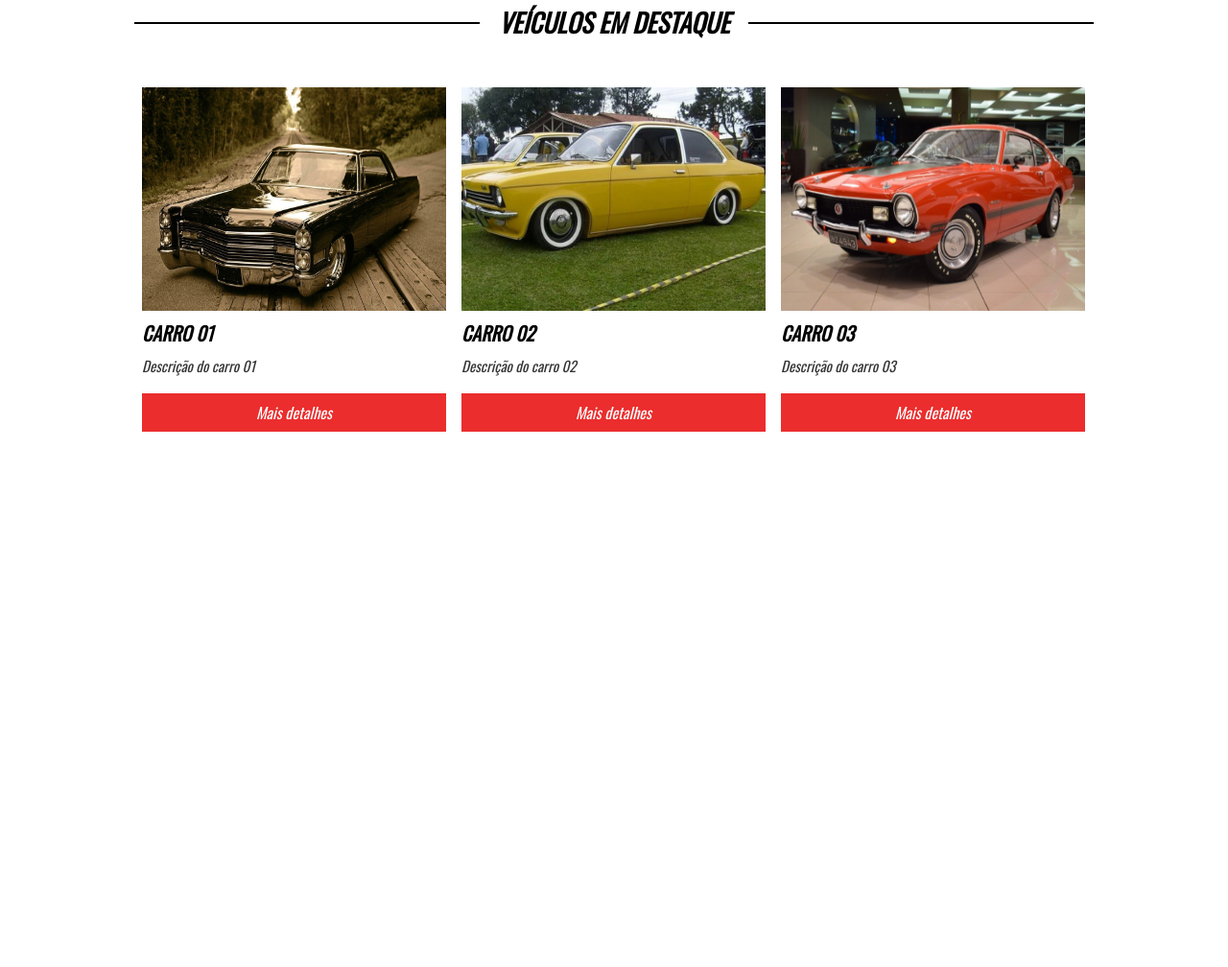
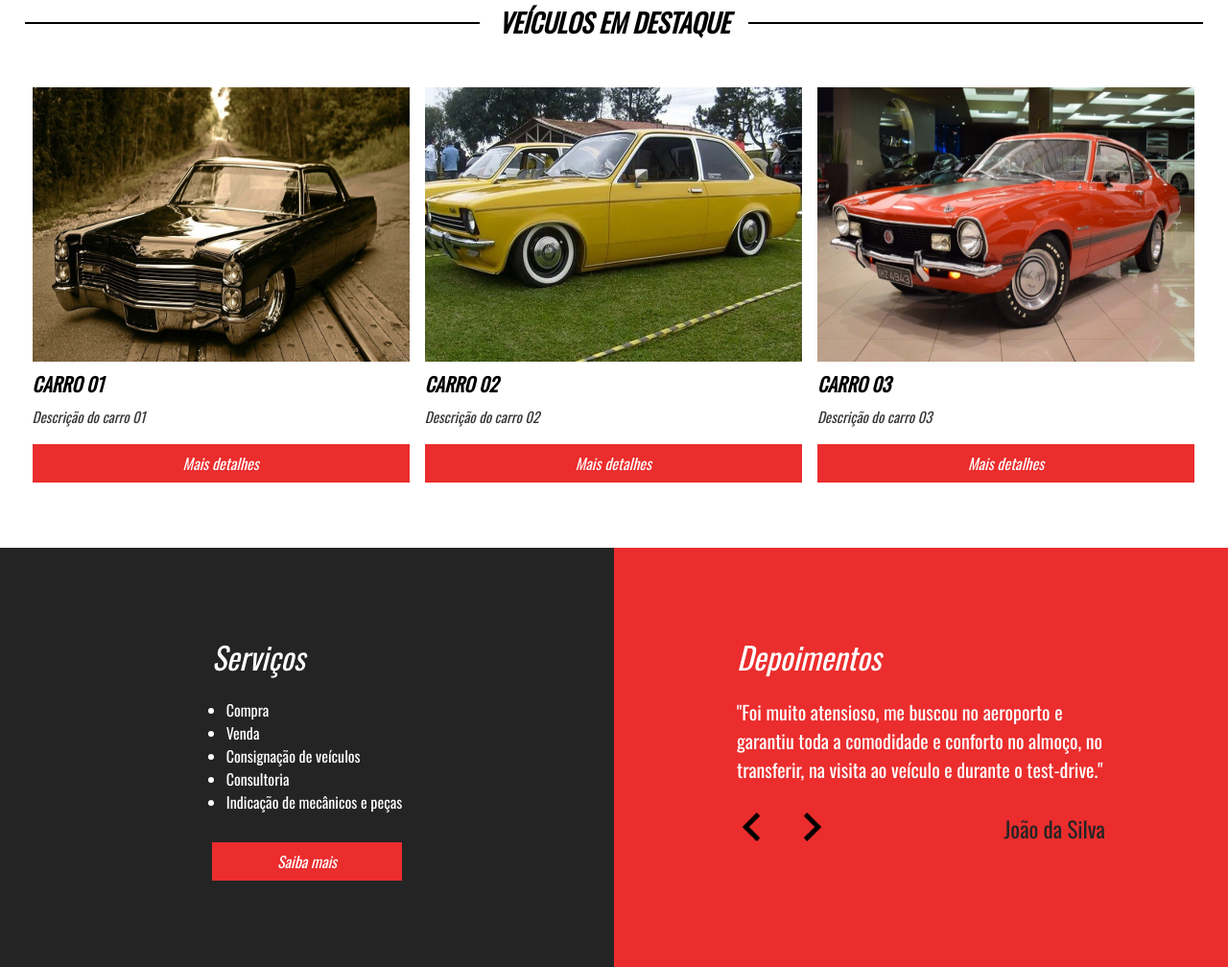
Before and after one commit to diansleyfl/landing-page-loja-carros, a plain HTML site: page index.html in a window 1280 px wide. Shown: the part 817-1825 px from the top of the page at 96% size. Before the commit the page ends 1405 px from the top, so only its background shows below. Drawn offline with nearby package versions, Linux system fonts and the light colour scheme; files whose address does not match are found by name.

Commit message:
criação section servicos-descricao

```diff
--- a/assets/css/style.css
+++ b/assets/css/style.css
@@ -188,11 +188,11 @@ section.banner {
 }
 
 section.veiculos-destaque {
-    padding: 90px 2%;
+    padding: 90px 2% 20px 2%;
 }
 
 section.veiculos-destaque .line-titulo {
-    max-width: 1000px;
+    max-width: 1400px;
     margin: 0 auto;
     position: relative;
     text-align: center;
@@ -218,7 +218,7 @@ section.veiculos-destaque .line-titulo > h2 {
 }
 
 section.veiculos-destaque .container {
-    max-width: 1000px;
+    max-width: 1400px;
     padding: 40px 0;
 }
 
@@ -267,6 +267,95 @@ section.veiculos-destaque .container {
 .vitrine-destaque a:hover {
     background-color: #cc1e1e;
 }
+
+.servicos-descricao {
+    display: flex;
+}
+
+.half1 {
+    width: 50%;
+    padding: 90px 0;
+    background-color: #242424;
+    color: white;
+    text-align: center;
+}
+
+.half1-wrapper {
+    display: inline-block;
+    text-align: left;
+}
+
+.half1-wrapper h2 {
+    font-weight: normal;
+    font-style: italic;
+    font-size: 32px;
+}
+
+.half1-wrapper ul {
+    margin-top: 20px;
+}
+
+.half1-wrapper li {
+    margin-left: 15px;
+}
+
+.btn1 {
+    margin-top: 30px;
+    color: white;
+    font-style: italic;
+    font-size: 16px;
+    width: 100%;
+    display: block;
+    line-height: 40px;
+    background-color: #EB2D2D;
+    text-decoration: none;
+    text-align: center;
+}
+
+.half2 {
+    width: 50%;
+    padding: 90px 10%;
+    background-color: #EB2D2D;
+    color: white;
+}
+
+.half2 h2 {
+    font-weight: normal;
+    font-style: italic;
+    font-size: 32px;
+}
+
+.half2 .depoimento-single {
+    margin-top: 19px;
+}
+
+.half2 .depoimento-single p {
+    font-size: 20px;
+}
+
+.navigation {
+    margin-top: 30px;
+    width: 100%;
+    max-width: 700px;
+    float: left;
+}
+
+.arrows {
+    float: left;
+}
+
+.navigation img {
+    margin-right: 30px;
+    cursor: pointer;
+    width: 30px;
+}
+
+.nome-depoimento {
+    float: right;
+    color: #252525;
+    font-size: 23px;
+}
+
 
 /*
 ----------------------------------------------------------
@@ -321,6 +410,10 @@ section.veiculos-destaque .container {
         display: block;
     }
 
+    .half1-wrapper {
+        display: inline-block;
+        text-align: left;
+    }
 
 }
 
@@ -370,6 +463,18 @@ section.veiculos-destaque .container {
         margin-bottom: 50px;
     }
 
+    .servicos-descricao {
+        display: block;
+    }
+
+    .half1 {
+        width: 100%;
+    }
+
+    .half2 {
+        width: 100%;
+    }
+
 }
 
 
--- a/index.html
+++ b/index.html
@@ -116,6 +116,42 @@
 
     </section><!--veiculos-destaque-->
 
+
+    <section class="servicos-descricao">
+
+        <div class="half1">
+            <div class="half1-wrapper">
+                <h2>Serviços</h2>
+                <ul>
+                    <li>Compra</li>
+                    <li>Venda</li>
+                    <li>Consignação de veículos</li>
+                    <li>Consultoria</li>
+                    <li>Indicação de mecânicos e peças</li>
+                </ul>
+                <a class="btn1" href="#">Saiba mais</a>
+            </div><!--half1-wrapper-->
+        </div><!--half1-->
+
+        <div class="half2">
+            <h2>Depoimentos</h2>
+            <div class="depoimento-single">
+                <p>"Foi muito atensioso, me buscou no aeroporto e garantiu
+                    toda a comodidade e conforto no almoço, no transferir,
+                    na visita ao veículo e durante o test-drive."
+                </p>
+                <div class="navigation">
+                    <div class="arrows">
+                        <img src="./assets/img/seta-esquerda.png" alt="seta para esquerda">
+                        <img src="./assets/img/seta-direita.png" alt="seta para direita">
+                    </div><!--arrows-->
+                    <div class="nome-depoimento">João da Silva</div><!--nome-depoimento-->
+                </div><!--navigation-->
+            </div><!--depoimento-single-->
+        </div><!--half2-->
+
+    </section><!--servicos-descricao-->
+
 </body>
 
 
```
Also changed, not shown: assets/img/seta-direita.png (added), assets/img/seta-esquerda.png (added).
